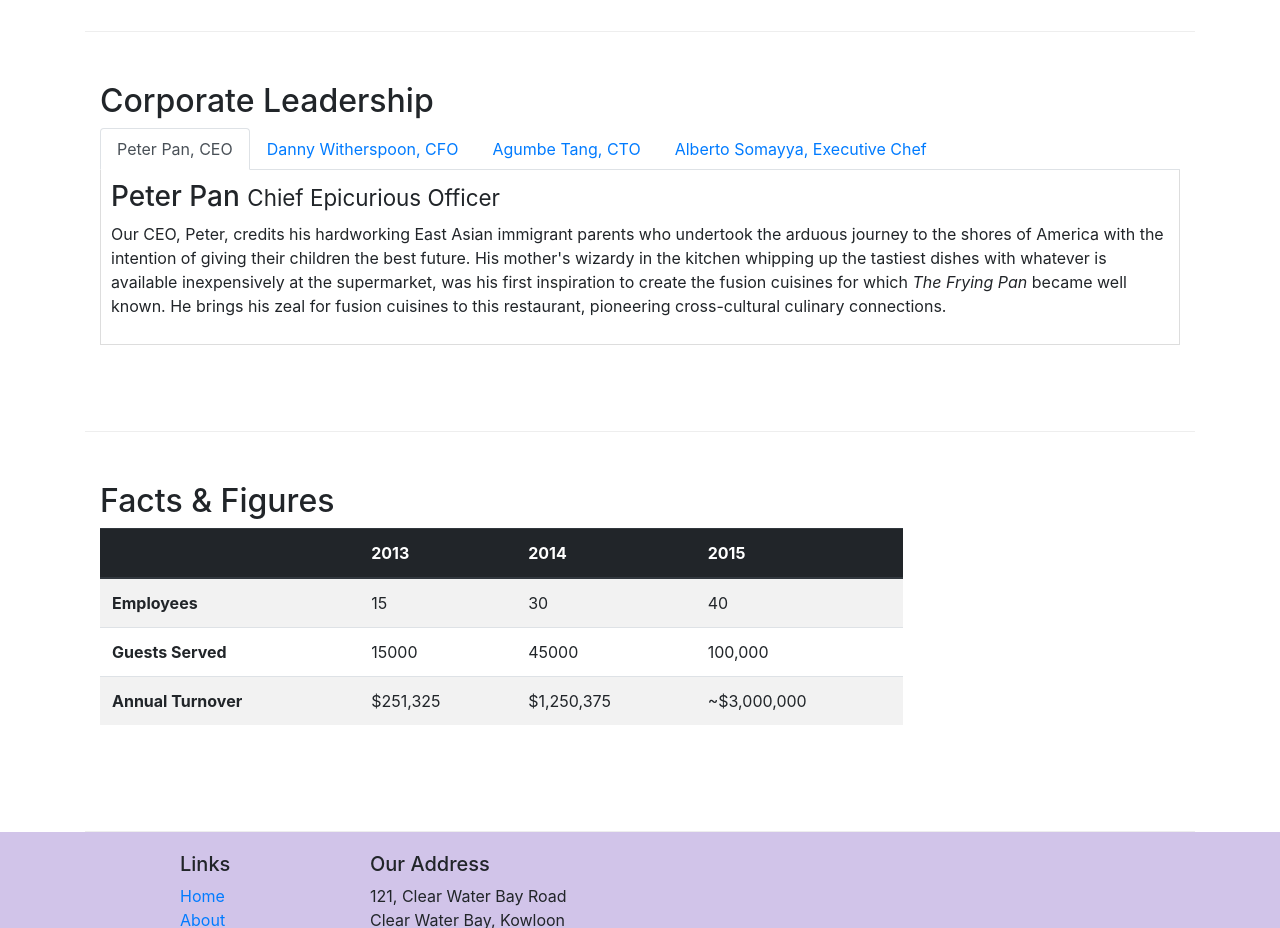
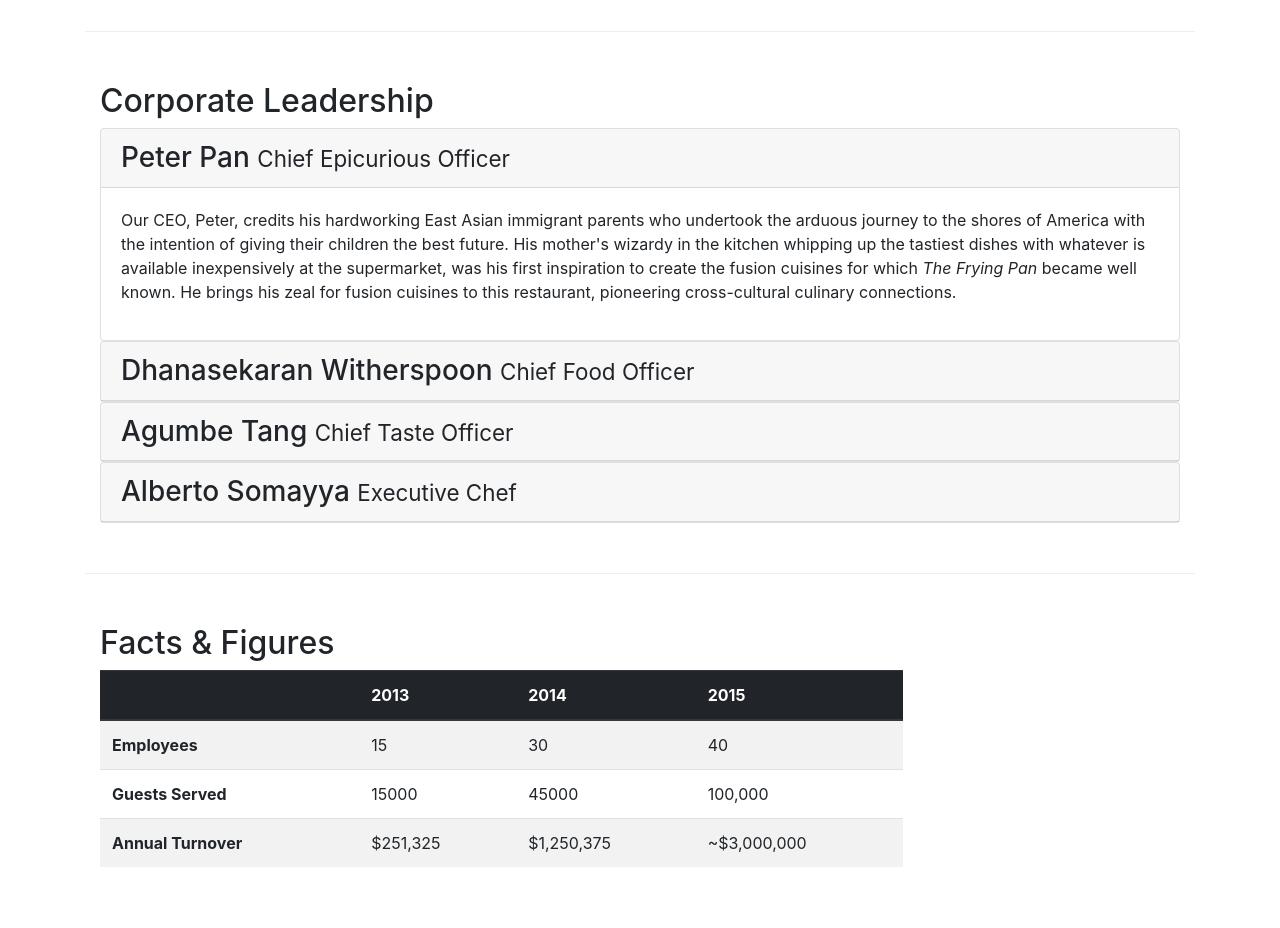
Before and after one commit to dpberry552/conFusion-Restaurant, a website: page aboutus.html in a window 1280 px wide. Shown: the part 940-1868 px from the top of the page. Drawn offline with nearby package versions, Linux system fonts and the light colour scheme.

Commit message:
Added accordion to aboutus.html

```diff
--- a/aboutus.html
+++ b/aboutus.html
@@ -102,43 +102,69 @@
             <div class="col-12">
                 <h2>Corporate Leadership</h2>
 
-                <ul class="nav nav-tabs">
-                    <li class="nav-item">
-                        <a class="nav-link active" href="#peter" role="tab" data-toggle="tab">Peter Pan, CEO</a>
-                    </li>
-                    <li class="nav-item">
-                        <a class="nav-link" href="#danny" role="tab" data-toggle="tab">Danny Witherspoon, CFO</a>
-                    </li>
-                    <li class="nav-item">
-                        <a class="nav-link" href="#agumbe" role="tab" data-toggle="tab">Agumbe Tang, CTO</a>
-                    </li>
-                    <li class="nav-item">
-                        <a class="nav-link" href="#alberto" role="tab" data-toggle="tab">Alberto Somayya, Executive Chef</a>
-                    </li>
-                </ul>
 
-                <div class="tab-content">
-                    <div role="tabpanel" class="tab-pane fade show active" id="peter">
-                        <h3>Peter Pan <small>Chief Epicurious Officer</small></h3>
-                        <p class="d-none d-sm-block">Our CEO, Peter, credits his hardworking East Asian immigrant parents who undertook the arduous journey to the shores of America with the intention of giving their children the best future. His mother's wizardy in the kitchen whipping up the tastiest dishes with whatever is available inexpensively at the supermarket, was his first inspiration to create the fusion cuisines for which <em>The Frying Pan</em> became well known. He brings his zeal for fusion cuisines to this restaurant, pioneering cross-cultural culinary connections.</p>
+
+                <div id="accordion">
+                    <div class="card">
+                        <div class="card-header" role="tab" id="peterhead">
+                            <h3 class="mb-0">
+                                <a data-toggle="collapse" data-target="#peter">
+                                    Peter Pan <small>Chief Epicurious Officer</small>
+                                </a>
+                            </h3>
+                        </div>
+                        <div class="collapse show" id="peter" data-parent="#accordion">
+                            <div class="card-body">
+                                <p class="d-none d-sm-block">Our CEO, Peter, credits his hardworking East Asian immigrant parents who undertook the arduous journey to the shores of America with the intention of giving their children the best future. His mother's wizardy in the kitchen whipping up the tastiest dishes with whatever is available inexpensively at the supermarket, was his first inspiration to create the fusion cuisines for which <em>The Frying Pan</em> became well known. He brings his zeal for fusion cuisines to this restaurant, pioneering cross-cultural culinary connections.</p>
+                            </div>
+                        </div>
                     </div>
 
-                    <div role="tabpanel" class="tab-pane fade" id="danny">
-                        <h3>Dhanasekaran Witherspoon <small>Chief Food Officer</small></h3>
-                        <p class="d-none d-sm-block">Our CFO, Danny, as he is affectionately referred to by his colleagues, comes from a long established family tradition in farming and produce. His experiences growing up on a farm in the Australian outback gave him great appreciation for varieties of food sources. As he puts it in his own words, <em>Everything that runs, wins, and everything that stays, pays!</em></p>
+                    <div class="card">
+                        <div class="card-header" role="tab" id="dannyhead">
+                            <h3 class="mb-0">
+                                <a data-toggle="collapse" data-target="#danny">
+                                    Dhanasekaran Witherspoon <small>Chief Food Officer</small>
+                                </a>
+                            </h3>
+                        </div>
+                        <div class="collapse" id="danny" data-parent="#accordion">
+                            <div class="card-body">
+                                <p class="d-none d-sm-block">Our CFO, Danny, as he is affectionately referred to by his colleagues, comes from a long established family tradition in farming and produce. His experiences growing up on a farm in the Australian outback gave him great appreciation for varieties of food sources. As he puts it in his own words, <em>Everything that runs, wins, and everything that stays, pays!</em></p>
+                            </div>
+                        </div>
                     </div>
 
-                    <div role="tabpanel" class="tab-pane fade" id="agumbe">
-                        <h3>Agumbe Tang <small>Chief Taste Officer</small></h3>
-                        <p class="d-none d-sm-block">Blessed with the most discerning gustatory sense, Agumbe, our CTO, personally ensures that every dish that we serve meets his exacting tastes. Our chefs dread the tongue lashing that ensues if their dish does not meet his exacting standards. He lives by his motto, <em>You click only if you survive my lick.</em></p>
+                    <div class="card">
+                        <div class="card-header" role="tab" id="agumbehead">
+                            <h3 class="mb-0">
+                                <a data-toggle="collapse" data-target="#agumbe">
+                                    Agumbe Tang <small>Chief Taste Officer</small>
+                                </a>
+                            </h3>
+                        </div>
+                        <div class="collapse" id="agumbe" data-parent="#accordion">
+                            <div class="card-body">
+                                <p class="d-none d-sm-block">Blessed with the most discerning gustatory sense, Agumbe, our CTO, personally ensures that every dish that we serve meets his exacting tastes. Our chefs dread the tongue lashing that ensues if their dish does not meet his exacting standards. He lives by his motto, <em>You click only if you survive my lick.</em></p>
+                            </div>
+                        </div>
                     </div>
 
-                    <div role="tabpanel" class="tab-pane fade" id="alberto">
-                        <h3>Alberto Somayya <small>Executive Chef</small></h3>
-                        <p class="d-none d-sm-block">Award winning three-star Michelin chef with wide International experience having worked closely with whos-who in the culinary world, he specializes in creating mouthwatering Indo-Italian fusion experiences. He says, <em>Put together the cuisines from the two craziest cultures, and you get a winning hit! Amma Mia!</em></p>
+                    <div class="card">
+                        <div class="card-header" role="tab" id="albertohead">
+                            <h3 class="mb-0">
+                                <a data-toggle="collapse" data-target="#alberto">
+                                    Alberto Somayya <small>Executive Chef</small>
+                                </a>
+                            </h3>
+                        </div>
+                        <div class="collapse" id="alberto" data-parent="#accordion">
+                            <div class="card-body">
+                                <p class="d-none d-sm-block">Award winning three-star Michelin chef with wide International experience having worked closely with whos-who in the culinary world, he specializes in creating mouthwatering Indo-Italian fusion experiences. He says, <em>Put together the cuisines from the two craziest cultures, and you get a winning hit! Amma Mia!</em></p>
+                            </div>
+                        </div>
                     </div>
                 </div>
-
             </div>
        </div>
        <div class="row row-content">
```
